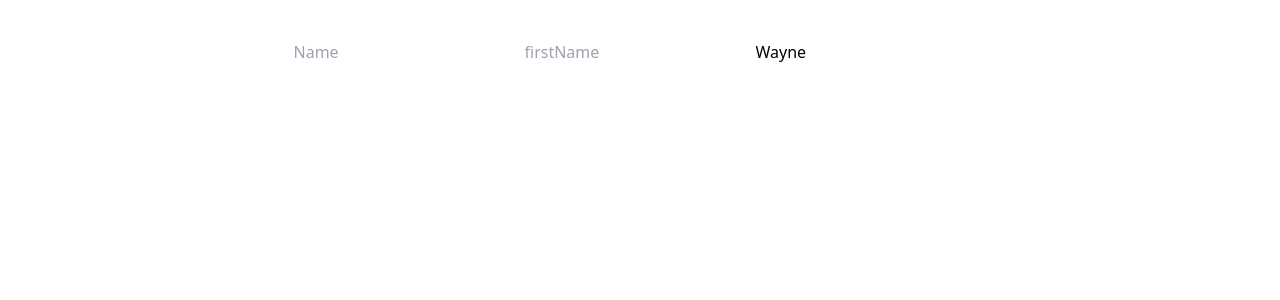
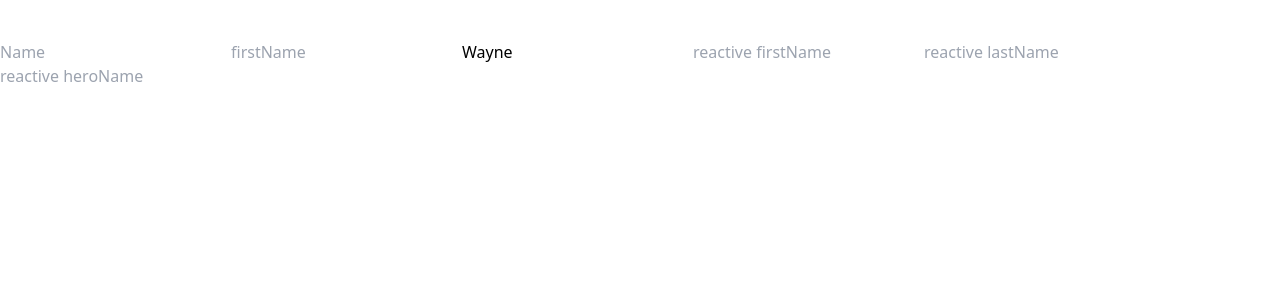
Before and after one commit to l1keafox/helloVue, a Vue app: page / in a window 1280 px wide. Shown: the top 300 px of the page. Built offline with nearby package versions, Linux system fonts and the light colour scheme.

Commit message:
Composition Watchers2

```diff
--- a/package.json
+++ b/package.json
@@ -12,6 +12,7 @@
     "autoprefixer": "^10",
     "axios": "^1.2.0",
     "core-js": "^3.8.3",
+    "lodash": "^4.17.21",
     "postcss": "^8",
     "tailwindcss": "^3",
     "vue": "^3.2.13"
--- a/src/components/Watch.vue
+++ b/src/components/Watch.vue
@@ -3,17 +3,35 @@
         <input type="text" placeholder="Name" v-model="name">
         <input type="text" placeholder="firstName" v-model="firstName">
         <input type="text" placeholder="lastName" v-model="lastName">
+
+        <input type="text" placeholder="reactive firstName" v-model="fName">
+        <input type="text" placeholder="reactive lastName" v-model="lName">
+        <input type="text" placeholder="reactive heroName" v-model="options.heroName">
+
+
     </div>
 </template>
 
 <script>
-import {ref,watch} from 'vue'
+import {ref,watch,reactive,toRefs} from 'vue'
+import _ from 'lodash';
     export default {
         name:"WatchVue",
         setup(){
+
+            // Watcher notes
+
+            // Some inherit complicated setup - where sometimes the old doesn't work unless you lodash cloneDeep, or
+            // have an arrow function passing it, or need additional settings.
             const firstName = ref('');
             const lastName = ref('Wayne')
-
+            const state = reactive({
+                fName:'',
+                lName:'',
+                options:{
+                    heroName:''
+                }
+            })
             // Watch function accepts lots of data.
             watch([firstName,lastName], (newValues, oldValues)=>{
                 console.log('first name old value',oldValues[0])
@@ -23,9 +41,32 @@
             },{
                 immediate:true
             })
+
+            // watching invidual properties,
+            // _.cloneDeep are how to get a deep old/new stuff.
+            watch(()=> _.cloneDeep(state.options),(newValue,oldValue)=>{
+                 console.log('first name old value',oldValue)
+                 console.log('first name new value',newValue)
+            },{
+                deep:true // This allows for deeper nested objects.
+            });
+
+            // watch(()=>{
+            //     return { ...state }
+            // },(newValue,oldValue)=>{
+            //     // Old and new values are the same with watch.
+            //     // reactive data object is the old/and new values are the same, intended value.
+
+            //     // The ()=>{return {...state}} above setup the old value working with reactive
+            //     console.log('first name old value',oldValue.fName)
+            //     console.log('first name new value',newValue.fName)
+            //     console.log('last name old value',oldValue.lName)
+            //     console.log('laste name new value',newValue.lName)
+            // })
             return {
                 firstName,
-                lastName
+                lastName,
+                ...toRefs(state)
             }
         },
         data(){
```
Also changed, not shown: 1 other file (tests, documents, lock files or other folders).
